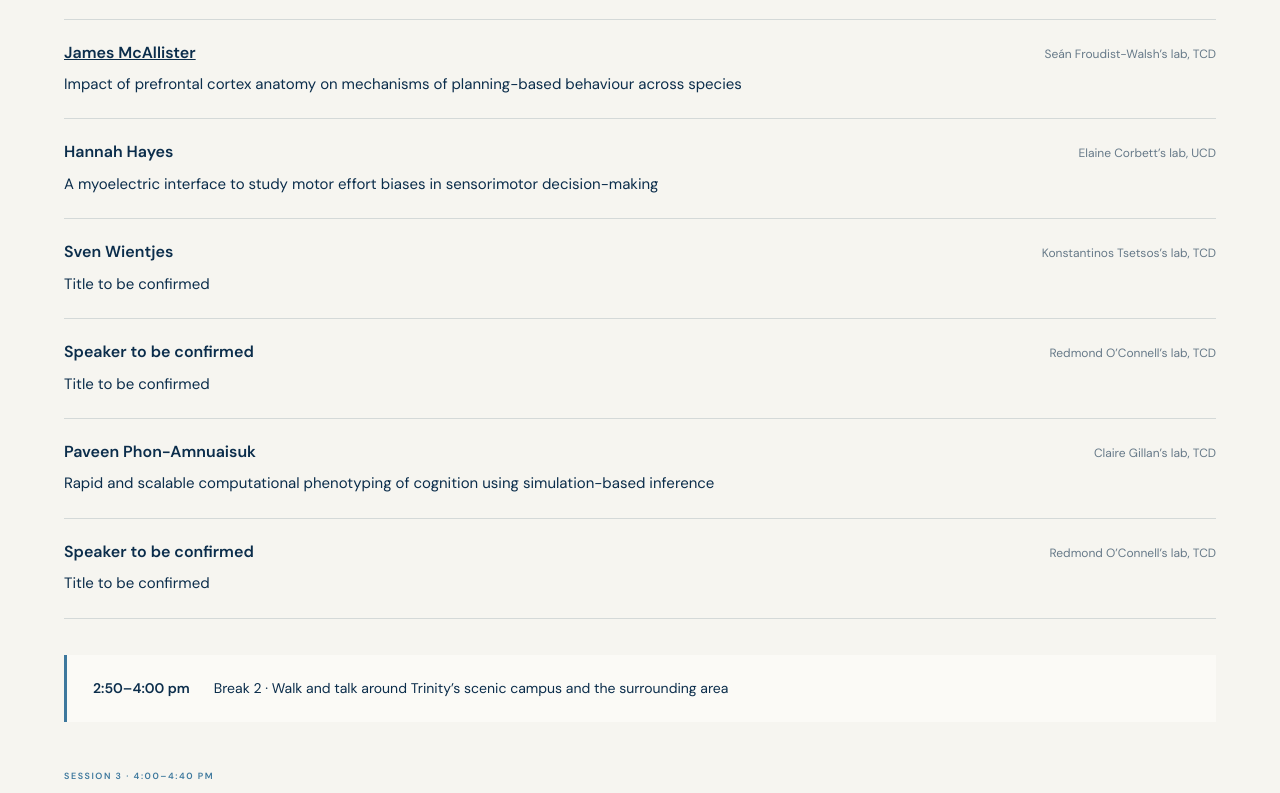
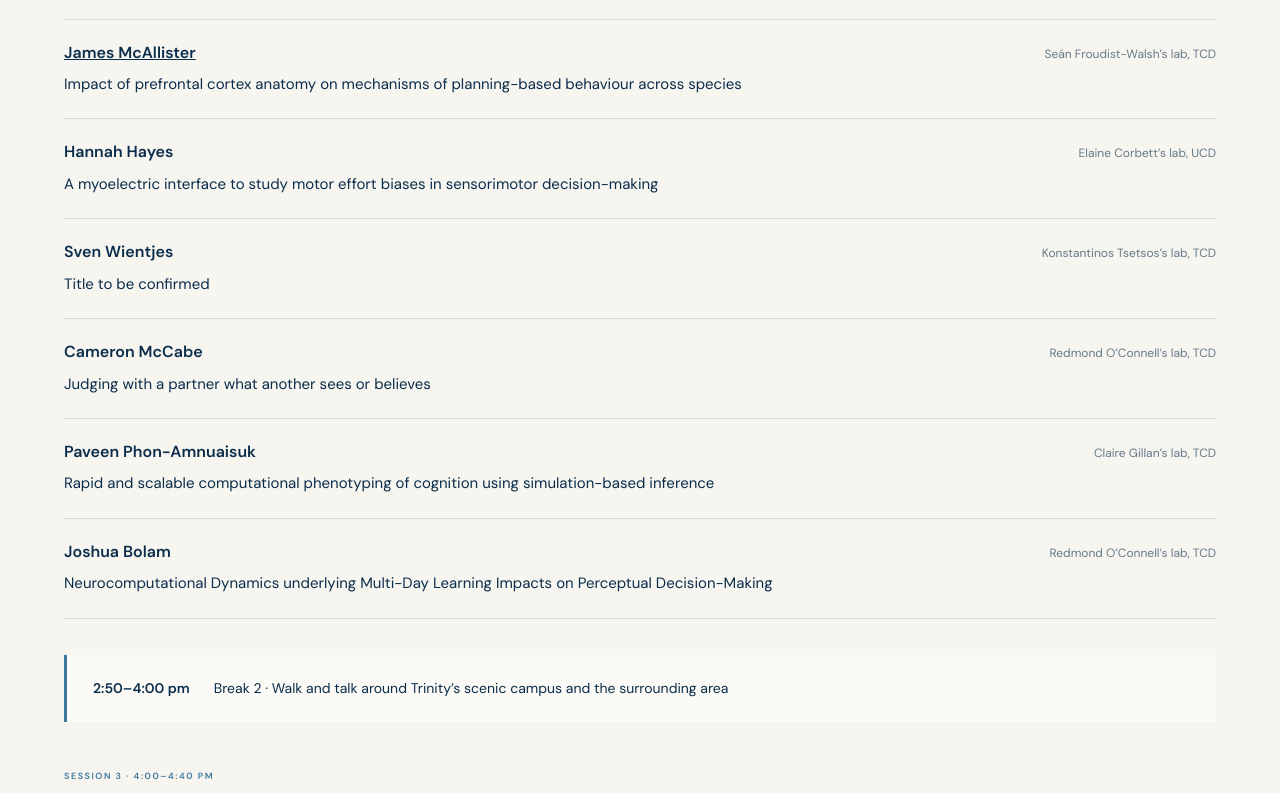
Before and after one commit to CANNgroup/cann-website, a plain HTML site: page site/ddm.html in a window 1280 px wide. Shown: the part 3173-3966 px from the top of the page. Drawn offline with Linux system fonts and the light colour scheme; a web font is replaced by a local one.

Commit message:
Confirm Redmond lab speakers and DDM talk titles

```diff
--- a/site/ddm.html
+++ b/site/ddm.html
@@ -27,7 +27,7 @@
 <li><div class="ddm-speaker"><strong>Aurora Delz</strong><span>Peter Murphy’s lab, Maynooth University</span></div><p>Mouse cursor movements track belief updating under volatility and are captured by the dynamics of an attractor model</p></li>
 <li><div class="ddm-speaker"><strong><a href="people/naomi-curnow.html">Naomi Curnow</a></strong><span>Seán Froudist-Walsh &amp; Konstantinos Tsetsos’s labs, TCD</span></div><p>Do prefrontal cortical gradients affect evidence accumulation strategies across species?</p></li>
 <li><div class="ddm-speaker"><strong>Samuele Gentili</strong><span>Peter Murphy’s lab, Maynooth University</span></div><p>Interrogating the emergence of supramodal evidence accumulation in multi-task recurrent neural networks</p></li>
-<li><div class="ddm-speaker"><strong>Speaker to be confirmed</strong><span>Redmond O’Connell’s lab, TCD</span></div><p>Title to be confirmed</p></li>
+<li><div class="ddm-speaker"><strong>Hannah Ziesenies</strong><span>Redmond O’Connell’s lab, TCD</span></div><p>Testing the Predictive Processing Account of Psychosis through Decision-Making Paradigms</p></li>
 <li><div class="ddm-speaker"><strong>Sarah Moran</strong><span>Simon Kelly &amp; Méadhbh Brosnan’s labs, UCD</span></div><p>Non-rhythmic fluctuations in alpha during continuous monitoring account for response speed variation</p></li>
 <li><div class="ddm-speaker"><strong>Isabel Milano</strong><span>Sonia Bishop’s lab, TCD</span></div><p>Computational modeling of decision making under ambiguity after partial sleep deprivation</p></li>
 </ol></section><div class="ddm-break"><strong>1:40–2:10 pm</strong><span>Break 1 · Coffee, snacks &amp; discussion</span></div><section class="ddm-session" aria-labelledby="session-2"><p class="page-kicker">Session 2 · 2:10–2:50 pm</p><h3 id="session-2">From evidence to action</h3><ol class="ddm-talks">
@@ -37,9 +37,9 @@
 <li><div class="ddm-speaker"><strong><a href="people/james-mcallister.html">James McAllister</a></strong><span>Seán Froudist-Walsh’s lab, TCD</span></div><p>Impact of prefrontal cortex anatomy on mechanisms of planning-based behaviour across species</p></li>
 <li><div class="ddm-speaker"><strong>Hannah Hayes</strong><span>Elaine Corbett’s lab, UCD</span></div><p>A myoelectric interface to study motor effort biases in sensorimotor decision-making</p></li>
 <li><div class="ddm-speaker"><strong>Sven Wientjes</strong><span>Konstantinos Tsetsos’s lab, TCD</span></div><p>Title to be confirmed</p></li>
-<li><div class="ddm-speaker"><strong>Speaker to be confirmed</strong><span>Redmond O’Connell’s lab, TCD</span></div><p>Title to be confirmed</p></li>
+<li><div class="ddm-speaker"><strong>Cameron McCabe</strong><span>Redmond O’Connell’s lab, TCD</span></div><p>Judging with a partner what another sees or believes</p></li>
 <li><div class="ddm-speaker"><strong>Paveen Phon-Amnuaisuk</strong><span>Claire Gillan’s lab, TCD</span></div><p>Rapid and scalable computational phenotyping of cognition using simulation-based inference</p></li>
-<li><div class="ddm-speaker"><strong>Speaker to be confirmed</strong><span>Redmond O’Connell’s lab, TCD</span></div><p>Title to be confirmed</p></li>
+<li><div class="ddm-speaker"><strong>Joshua Bolam</strong><span>Redmond O’Connell’s lab, TCD</span></div><p>Neurocomputational Dynamics underlying Multi-Day Learning Impacts on Perceptual Decision-Making</p></li>
 </ol></section><div class="ddm-break"><strong>2:50–4:00 pm</strong><span>Break 2 · Walk and talk around Trinity’s scenic campus and the surrounding area</span></div><section class="ddm-session" aria-labelledby="session-3"><p class="page-kicker">Session 3 · 4:00–4:40 pm</p><h3 id="session-3">Multisensory decisions, uncertainty and mental health</h3><ol class="ddm-talks">
 <li><div class="ddm-speaker"><strong>John Butler</strong><span>John Butler’s lab, TU Dublin</span></div><p>Modelling audio-visual reaction time with recurrent mean-field networks</p></li>
 <li><div class="ddm-speaker"><strong>Julia Senfft</strong><span>Ondrej Zika’s lab, UCD</span></div><p>The world we expect: how structural priors shape learning under uncertainty in the anxious mind</p></li>
```
